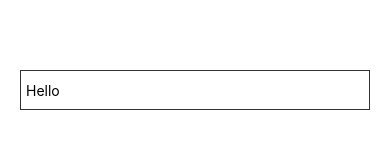
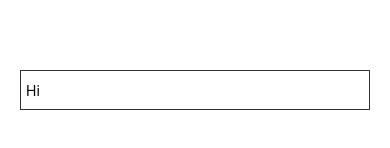
Before and after one commit to TianaJohnson/ughreactnative, a React Native app: screen / in a window 390 px wide. Shown: the part 332-480 px from the top of the page. Built offline with nearby package versions, Linux system fonts and the light colour scheme.

Commit message:
switched to class component for tutorial

```diff
--- a/App.js
+++ b/App.js
@@ -4,15 +4,25 @@
 
 import Hello from './Hello';
 
-export default function App() {
+export default class App extends React.Component {
+
+  constructor () {
+    super();
+    this.state = {
+      inputValue: "Hi"
+    }
+  }
+
+render() {
   return (
     <View style={styles.container}>
       <TextInput
-        value="Hello"
+        value={this.state.inputValue}
         style={styles.input}
         />
     </View>
   );
+}
 }
 
 const styles = StyleSheet.create({
```
